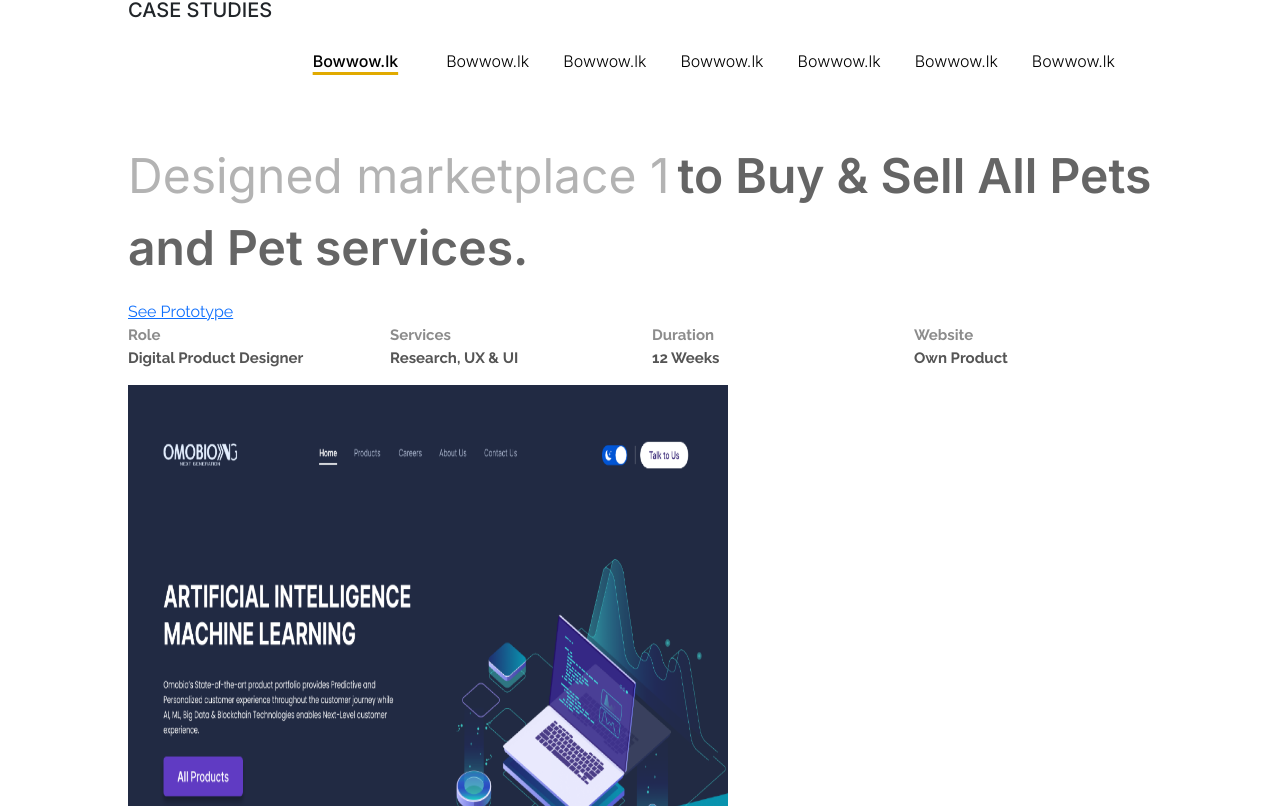
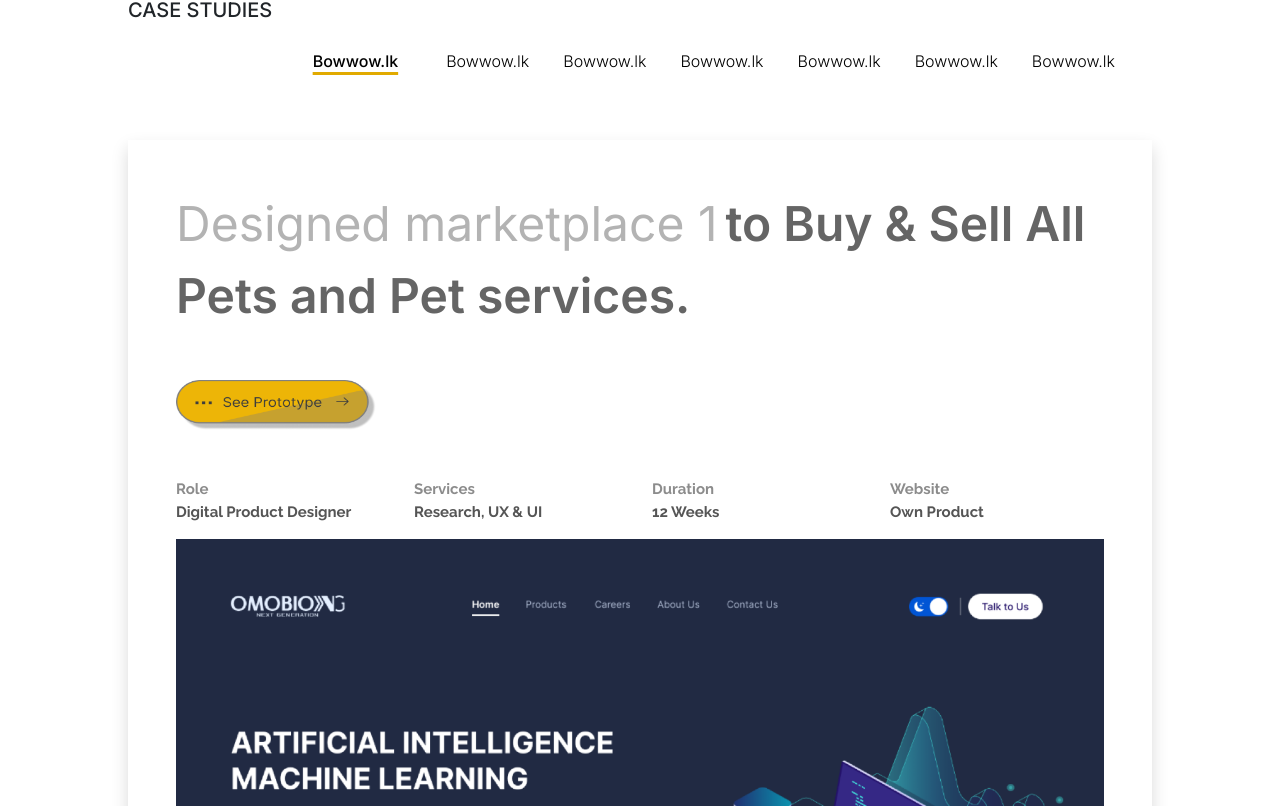
Before and after one commit to orionux/orion-ux, a Next.js app: page /projects in a window 1280 px wide. Shown: the part 334-1140 px from the top of the page. Built offline with nearby package versions, Linux system fonts and the light colour scheme.

Commit message:
tab pane styles

```diff
--- a/src/components/projectsComponents/ProductsSlides.tsx
+++ b/src/components/projectsComponents/ProductsSlides.tsx
@@ -478,7 +478,7 @@
                   <div className="tab-content">
                     {tab.subtabs.map((subtab) => (
                       <div
-                        className={`tab-pane fade ${
+                        className={`tab-pane fade shadow p-5 ${
                           activeSubTab === subtab.id ? "show active" : ""
                         }`}
                         id={subtab.id}
@@ -488,7 +488,7 @@
                       >
                         <div className="d-flex flex-column">
                           <div className="d-flex">
-                            <p className="title-large">
+                            <p className="title-large mb-5">
                             {subtab.contentTitlePart1 !== "" && (
                               <span
                                 className="font-inter font-400 font-48 me-2"
@@ -507,8 +507,8 @@
                             )}
                             </p>
                           </div>
-                          <Link href={`${subtab.buttonLink}`} target="_blank">
-                            See Prototype
+                          <Link href={`${subtab.buttonLink}`} className="mb-5" target="_blank">
+                            <Image src={'/assests/images/see-prototype-btn.png'} alt="" width={200} height={50} />
                           </Link>
                           <div className="d-flex row row-cols-1 row-cols-sm-2 row-cols-lg-4">
                             <div className="col d-flex flex-column">
@@ -533,6 +533,7 @@
                             alt=""
                             width={600}
                             height={600}
+                            className="img-case"
                           />
                         </div>
                       </div>
--- a/src/styles/globals.css
+++ b/src/styles/globals.css
@@ -633,6 +633,10 @@
 .tab-pane{
     width: 80vw !important;
 }
+.img-case{
+    width: 100% !important;
+    height: auto !important;
+}
 /* =================== media quaires ===================== */
 @media only screen and (max-width: 992px) {
     .hero-img-size {
```
Also changed, not shown: public/assests/images/see-prototype-btn.png (added).
